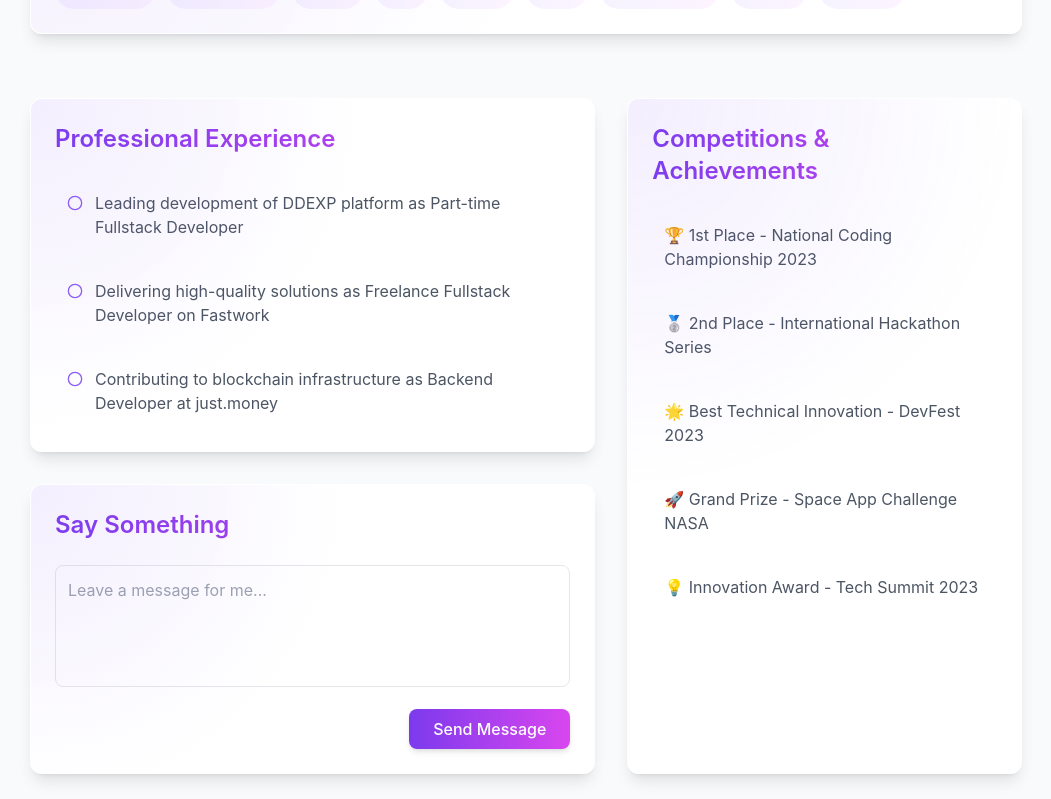
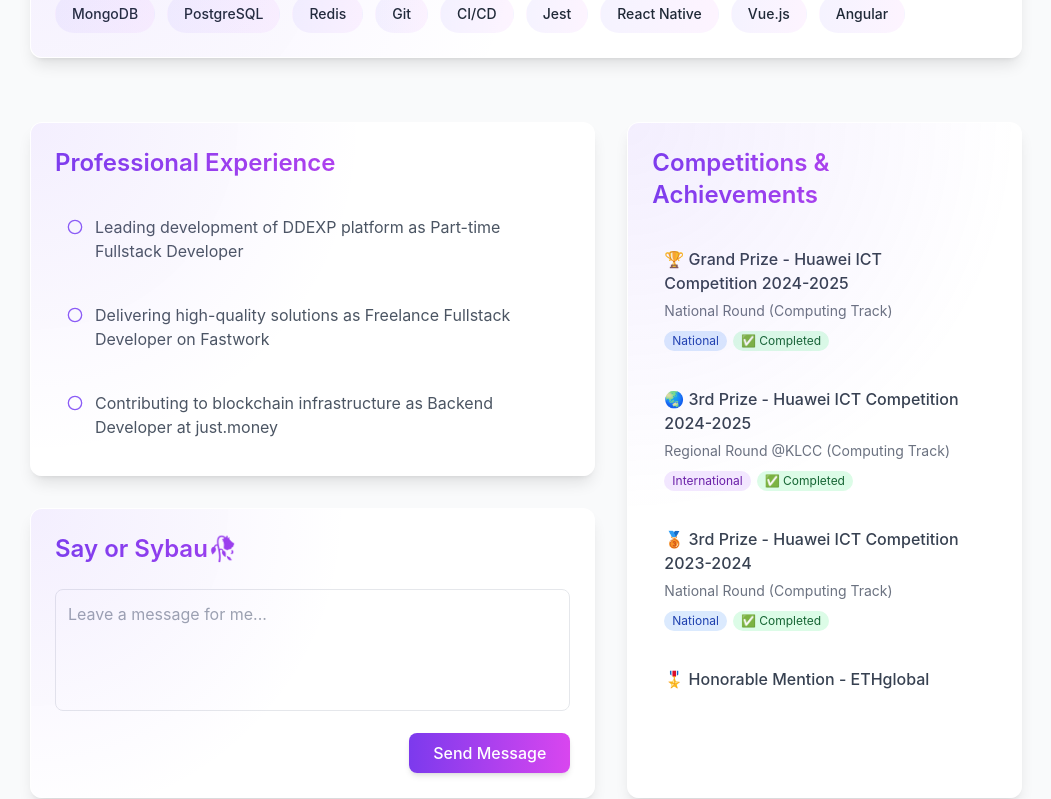
Before and after one commit to SassyxD/s4ssyxd, a React (Vite) app: page / in a window 1280 px wide. Shown: the part 970-1769 px from the top of the page, without its empty margins (114-1165 px from the left). Built offline with nearby package versions, Linux system fonts and the light colour scheme; the HTML template or start-up script is replaced by a standard one.

Commit message:
feat: update competition layout and section titles - Add competition details and status tags - Update Say Something to Say or Sybau - Improve competition card scrolling

```diff
--- a/src/App.tsx
+++ b/src/App.tsx
@@ -9,15 +9,6 @@ export const ThemeContext = createContext({
   isDarkMode: false,
   toggleDarkMode: () => { },
 });
-
-// Glitch effect for text
-const GlitchText = ({ text }) => {
-  return (
-    <div className="glitch-wrapper">
-      <div className="glitch" data-text={text}>{text}</div>
-    </div>
-  );
-};
 
 // Typing animation component
 const TypeWriter = ({ text, delay = 100, className = "" }) => {
@@ -38,90 +29,6 @@ const TypeWriter = ({ text, delay = 100, className = "" }) => {
     <span className={`${className} typing-cursor`}>
       {displayText}
     </span>
-  );
-};
-
-const DraggableItem = ({ children, className = "" }) => {
-  const controls = useAnimation();
-  const x = useMotionValue(0);
-  const y = useMotionValue(0);
-
-  return (
-    <motion.div
-      className={`draggable-item ${className}`}
-      drag
-      dragMomentum={false}
-      style={{ x, y }}
-      animate={controls}
-      whileDrag={{ scale: 1.05, zIndex: 50 }}
-      onDragEnd={() => {
-        controls.start({
-          x: 0,
-          y: 0,
-          transition: {
-            type: "spring",
-            stiffness: 400,
-            damping: 20
-          }
-        });
-      }}
-    >
-      {children}
-    </motion.div>
-  );
-};
-
-const DraggableSkill = ({ skill }) => {
-  const controls = useAnimation();
-  const x = useMotionValue(0);
-
-  return (
-    <motion.div
-      className="skill-tag"
-      drag="x"
-      dragMomentum={false}
-      style={{ x }}
-      animate={controls}
-      whileDrag={{ scale: 1.05, zIndex: 50 }}
-      onDragEnd={() => {
-        controls.start({
-          x: 0,
-          transition: {
-            type: "spring",
-            stiffness: 400,
-            damping: 20
-          }
-        });
-      }}
-    >
-      {skill}
-    </motion.div>
-  );
-};
-
-// Experience item component without timeline
-const ExperienceItem = ({ experience }) => {
-  return (
-    <div className="experience-card p-4 bg-white rounded-lg shadow-md">
-      <span className="text-gray-600">{experience}</span>
-    </div>
-  );
-};
-
-// Competition item component
-const CompetitionItem = ({ competition, index }) => {
-  return (
-    <motion.div
-      className="competition-item"
-      initial={{ opacity: 0, y: 20 }}
-      animate={{ opacity: 1, y: 0 }}
-      transition={{ delay: index * 0.2 }}
-    >
-      <div className="flex items-center gap-3">
-        <div className="competition-icon">🏆</div>
-        <span className="text-gray-600">{competition}</span>
-      </div>
-    </motion.div>
   );
 };
 
@@ -380,16 +287,83 @@ function App() {
   ];
 
   const competitions = [
-    "🏆 1st Place - National Coding Championship 2023",
-    "🥈 2nd Place - International Hackathon Series",
-    "🌟 Best Technical Innovation - DevFest 2023",
-    "🚀 Grand Prize - Space App Challenge NASA",
-    "💡 Innovation Award - Tech Summit 2023",
-    "🎯 Winner - Algorithm Competition ICPC",
-    "🌐 1st Runner Up - Web Dev Showdown",
-    "🛠️ Best Solution - AI/ML Hackathon",
-    "🔥 Champion - Code Sprint Challenge",
-    "🎨 Most Creative Project - Design Jam"
+    {
+      title: "🏆 Grand Prize - Huawei ICT Competition 2024-2025",
+      details: "National Round (Computing Track)",
+      level: "National",
+      status: "completed",
+      priority: 1
+    },
+    {
+      title: "🌏 3rd Prize - Huawei ICT Competition 2024-2025",
+      details: "Regional Round @KLCC (Computing Track)",
+      level: "International",
+      status: "completed",
+      priority: 2
+    },
+    {
+      title: "🥉 3rd Prize - Huawei ICT Competition 2023-2024",
+      details: "National Round (Computing Track)",
+      level: "National",
+      status: "completed",
+      priority: 3
+    },
+    {
+      title: "🎖️ Honorable Mention - ETHglobal Bangkok",
+      details: "Global Blockchain Competition",
+      level: "International",
+      status: "completed",
+      priority: 4
+    },
+    {
+      title: "🚀 Final Pitch Qualified - AI Hackathon@SIT",
+      details: "The International AI Hackathon @KMUTT",
+      level: "International",
+      status: "ongoing",
+      priority: 5
+    },
+    {
+      title: "💻 Semi-Finalist - SCC Solution Hackathon",
+      details: "Banpu Track",
+      level: "National",
+      status: "completed",
+      priority: 6
+    },
+    {
+      title: "🏃‍♂️ Ongoing - National Software Contest 2025",
+      details: "NSC 2025",
+      level: "National",
+      status: "ongoing",
+      priority: 7
+    },
+    {
+      title: "🛡️ Ongoing - Cyber Warrior Hackathon 2025",
+      details: "Cybersecurity Competition",
+      level: "National",
+      status: "ongoing",
+      priority: 8
+    },
+    {
+      title: "💰 Ongoing - Hack to the Max",
+      details: "Next-gen Financial Solution",
+      level: "National",
+      status: "ongoing",
+      priority: 9
+    },
+    {
+      title: "📊 Participant - Impvest Financial Hackathon",
+      details: "Financial Innovation Competition",
+      level: "National",
+      status: "completed",
+      priority: 10
+    },
+    {
+      title: "🔧 Participant - Intania Hackathon",
+      details: "Engineering Innovation Challenge",
+      level: "University",
+      status: "completed",
+      priority: 11
+    }
   ];
 
   const achievements = [
@@ -540,12 +514,14 @@ function App() {
                 <h2 className="text-2xl font-semibold mb-6 gradient-text group-hover:text-violet-700">About Me</h2>
                 <div className={`space-y-4 ${isDarkMode ? 'text-gray-300' : 'text-gray-600'}`}>
                   <p>
-                    I'm a passionate developer with a keen interest in creating beautiful and functional web applications.
-                    My journey in tech has been driven by curiosity and a desire to build things that make a difference.
+                    Yo! I'm your typical brainrot-infected Gen Z dev from KMITL's School of IT.
+                    Absolutely obsessed with crafting sick web experiences that make people go "sheesh!"
+                    My toxic trait? I can't stop thinking about clean code and pixel-perfect designs.
                   </p>
                   <p>
-                    When I'm not coding, you can find me exploring new technologies, contributing to open-source projects,
-                    or sharing knowledge with the developer community.
+                    When I'm not in my coding era, you'll catch me doom-scrolling through tech Twitter,
+                    contributing to open-source (real), or sharing my ✨hot takes✨ with the dev community.
+                    Fr fr, web dev is my passion and I'm always down to collab on something cool!
                   </p>
                 </div>
               </GlowingCard>
@@ -574,8 +550,8 @@ function App() {
             {/* Experience, Say Something, and Competitions Section */}
             <div className="grid grid-cols-12 gap-8 mb-8">
               {/* Left column - Experience and Say Something */}
-              <div className="col-span-12 md:col-span-7 space-y-8">
-                <GlowingCard id="experience" className="interactive-card group">
+              <div className="col-span-12 md:col-span-7 space-y-8 flex flex-col">
+                <GlowingCard id="experience" className="interactive-card group flex-1">
                   <h2 className="text-2xl font-semibold mb-6 gradient-text group-hover:text-violet-700">Professional Experience</h2>
                   <div className="space-y-4">
                     {experiences.map((exp, index) => (
@@ -595,7 +571,7 @@ function App() {
                 </GlowingCard>
 
                 <GlowingCard className="interactive-card group">
-                  <h2 className="text-2xl font-semibold mb-6 gradient-text group-hover:text-violet-700">Say Something</h2>
+                  <h2 className="text-2xl font-semibold mb-6 gradient-text group-hover:text-violet-700">Say or Sybau🥀</h2>
                   <div className="space-y-4">
                     <textarea
                       className="say-something-input"
@@ -622,26 +598,45 @@ function App() {
               </div>
 
               {/* Right column - Competitions */}
-              <div className="col-span-12 md:col-span-5">
-                <GlowingCard className="interactive-card group h-full">
+              <div className="col-span-12 md:col-span-5 flex">
+                <GlowingCard className="interactive-card group w-full">
                   <h2 className="text-2xl font-semibold mb-6 gradient-text group-hover:text-violet-700">
                     Competitions & Achievements
                   </h2>
-                  <div className="space-y-4 max-h-[calc(100vh-24rem)] overflow-y-auto custom-scrollbar">
-                    {competitions.map((competition, index) => (
+                  <div className="space-y-3 overflow-y-auto custom-scrollbar pr-2" style={{ maxHeight: "460px" }}>
+                    {competitions.map((comp, index) => (
                       <motion.div
                         key={index}
-                        className="competition-item"
+                        className="competition-item p-3 rounded-lg"
                         initial={{ opacity: 0, y: 20 }}
                         whileInView={{ opacity: 1, y: 0 }}
                         viewport={{ once: true }}
                         transition={{ delay: index * 0.1 }}
                         whileHover={{ scale: 1.02 }}
                       >
-                        <div className="flex items-center gap-3">
-                          <span className={`${isDarkMode ? 'text-gray-300' : 'text-gray-600'}`}>
-                            {competition}
+                        <div className="flex flex-col gap-1.5">
+                          <span className={`font-medium ${isDarkMode ? 'text-gray-200' : 'text-gray-700'}`}>
+                            {comp.title}
                           </span>
+                          <span className={`text-sm ${isDarkMode ? 'text-gray-400' : 'text-gray-500'}`}>
+                            {comp.details}
+                          </span>
+                          <div className="flex gap-1.5 items-center flex-wrap mt-1">
+                            <span className={`text-xs px-2 py-0.5 rounded-full ${comp.level === 'International'
+                              ? 'bg-purple-100 text-purple-800 dark:bg-purple-900 dark:text-purple-200'
+                              : comp.level === 'National'
+                                ? 'bg-blue-100 text-blue-800 dark:bg-blue-900 dark:text-blue-200'
+                                : 'bg-gray-100 text-gray-800 dark:bg-gray-800 dark:text-gray-200'
+                              }`}>
+                              {comp.level}
+                            </span>
+                            <span className={`text-xs px-2 py-0.5 rounded-full ${comp.status === 'ongoing'
+                              ? 'bg-yellow-100 text-yellow-800 dark:bg-yellow-900 dark:text-yellow-200'
+                              : 'bg-green-100 text-green-800 dark:bg-green-900 dark:text-green-200'
+                              }`}>
+                              {comp.status === 'ongoing' ? '🔄 Ongoing' : '✅ Completed'}
+                            </span>
+                          </div>
                         </div>
                       </motion.div>
                     ))}
```
